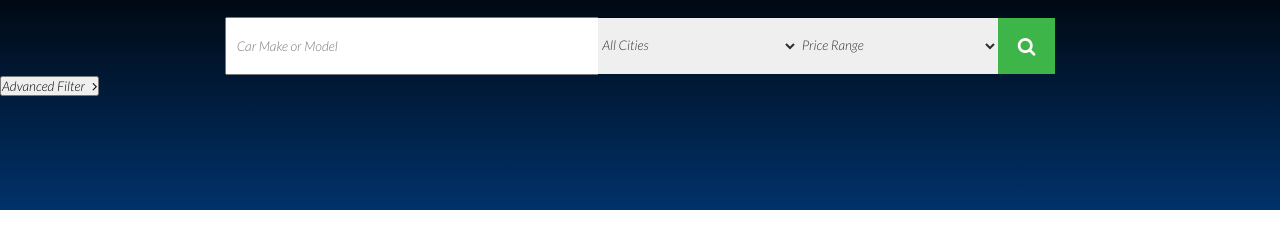
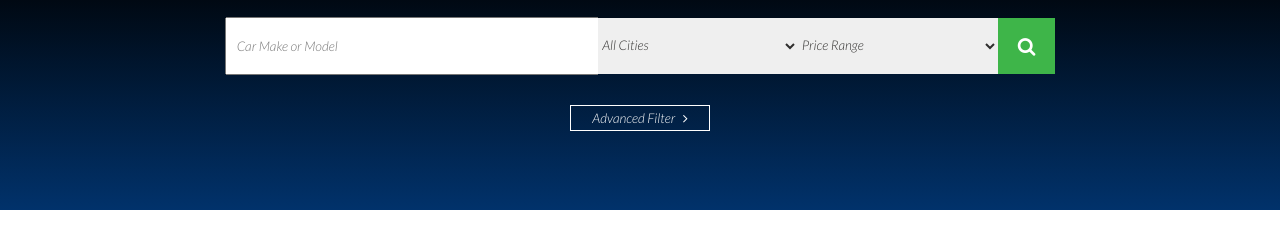
Before and after one commit to syedarhamali/pakwheels_web, a plain HTML site: page index.html in a window 1280 px wide. Shown: the part 300-548 px from the top of the page. Drawn offline with Linux system fonts and the light colour scheme.

Commit message:
Update style.css

```diff
--- a/style.css
+++ b/style.css
@@ -122,8 +122,26 @@ a{
     border: none;
     outline: none;
 }
-
 .btn2{
       padding: 16.5px 20px;
       background-color: #3eb549;
 }
+.div_3{
+    position: relative;
+    height: 17%;
+}
+.filter{
+    width: 140px;
+    padding: 4px 8px ;
+    color: white;
+    background-color: transparent;
+    border: 1px solid white;
+}
+.button-center {
+    margin: 0;
+    position: absolute;
+    top: 50%;
+    left: 50%;
+    -ms-transform: translate(-50%, -50%);
+    transform: translate(-50%, -50%);
+  }
```
